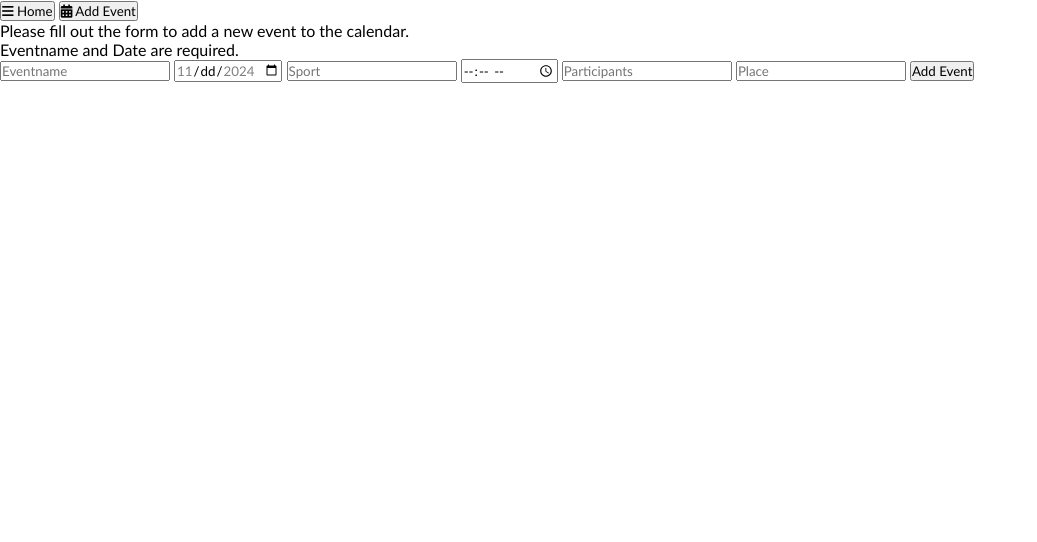
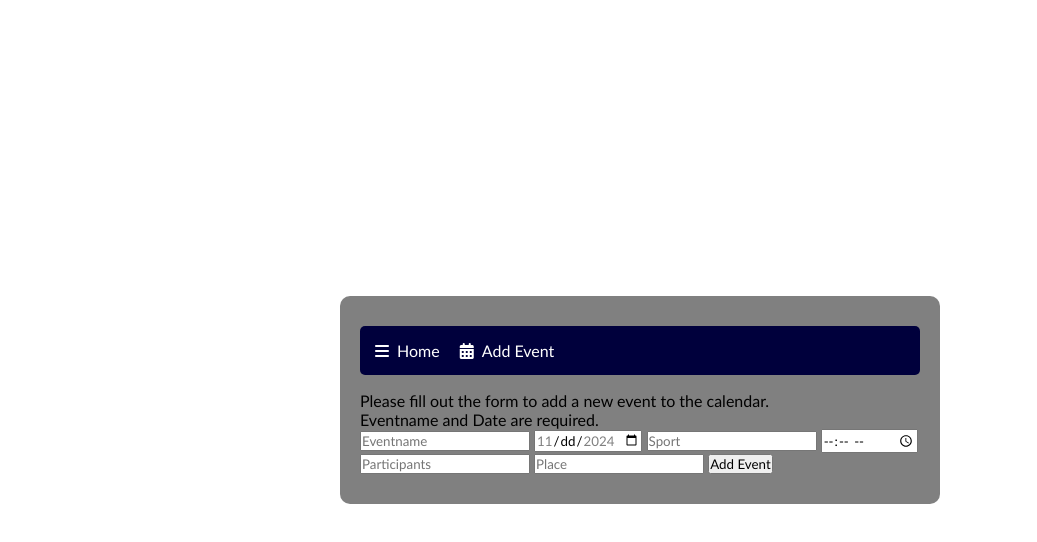
Before and after one commit to hp-offermann/Sportradar, a website: page public/html/form.html in a window 1280 px wide. Shown: the whole page, without its empty margins (0-1037 px from the left). Drawn offline with Linux system fonts and the light colour scheme.

Commit message:
navbar, fetchJSON function and css

```diff
--- a/public/css/index.css
+++ b/public/css/index.css
@@ -25,12 +25,36 @@ body {
     border-radius: 10px;
 }
 
+.navbar {
+    background-color: #00003c;
+    padding: 15px;
+    border-radius: 5px;
+    margin-bottom: 1em;
+    color: white;
+}
+
+.navigation {
+    margin-right: 1em;
+    text-decoration: none;
+    color: white;
+}
+
+.navigation:hover {
+    color: red;
+}
+
+.navbar i {
+    margin-right: 0.5em;
+}
+
+
 .header {
     display: flex;
     align-items: center;
     font-size: 25px;
     font-weight: 600;
     color: darkgrey;
+    margin-bottom: 1em;
 }
 
 .weekdays {
--- a/public/html/form.html
+++ b/public/html/form.html
@@ -8,9 +8,11 @@
 </head>
 <body>
 
+<div class="container">
+    <div class="calendar">
         <div class="navbar" id="navbar">
-    <button class="button" id="btn_Home"><i class="fa-solid fa-bars"></i> Home</button>
-    <button class="button" id="btn_Event"><i class="fa-solid fa-calendar-days"></i> Add Event</button>
+            <i class="fa-solid fa-bars"></i><a href="/" class="navigation">Home</a>
+            <i class="fa-solid fa-calendar-days"></i><a href="/addEvent" class="navigation">Add Event</a>
         </div>
 
         <form id="addEvent" class="addEvent">
@@ -27,6 +29,10 @@
             <input class="input" id="place" name="place" type="text" placeholder="Place">
             <button class="submitBtn" id="submitBtn" type="submit">Add Event</button>
         </form>
+    </div>
+
+</div>
+
 
 <script src="../js/main.js"></script>
 </body>
```
Also changed, not shown: public/html/index.html (+2 -3 lines), public/js/main.js (+3 -23 lines). Lines whose indentation alone changed are shown as unchanged.
